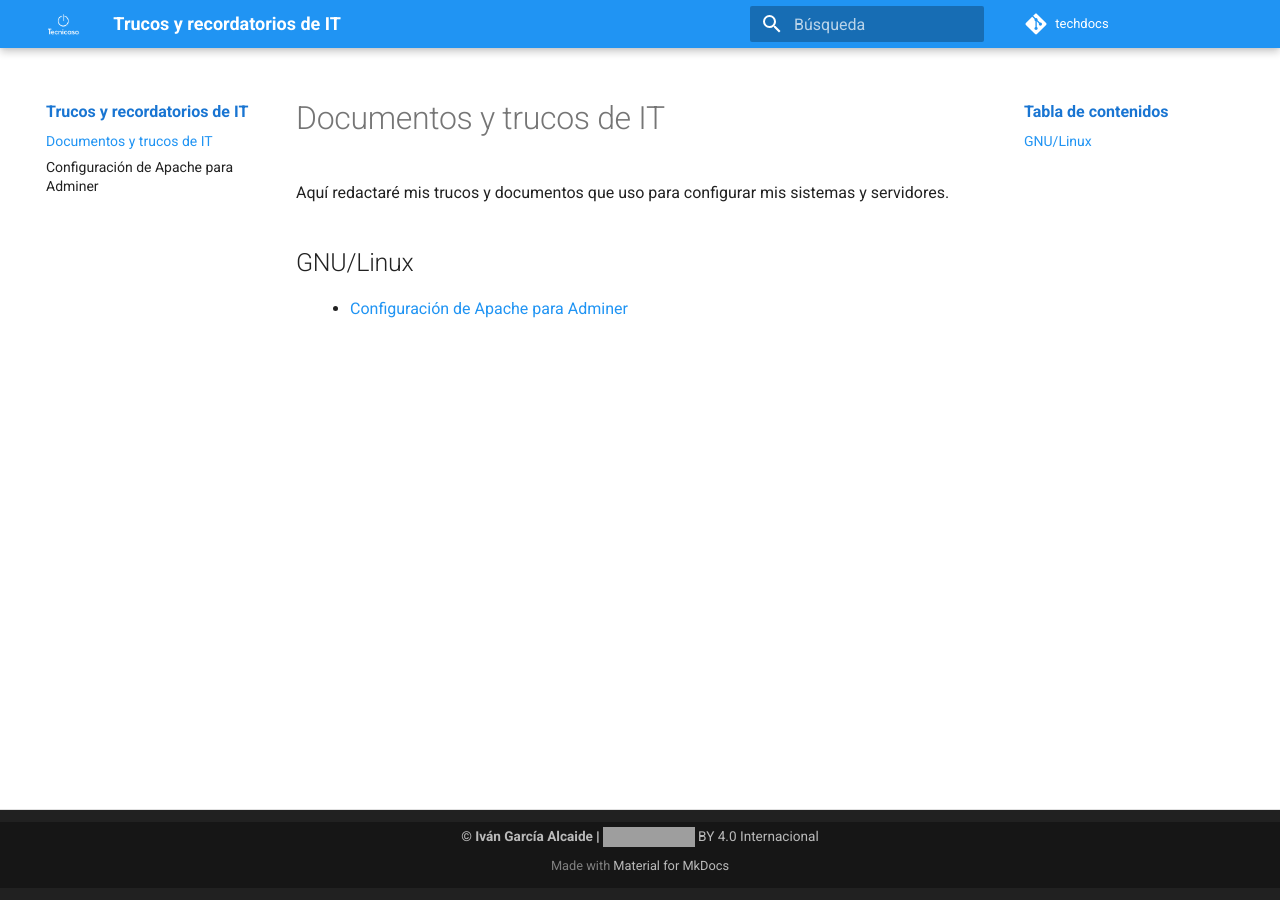
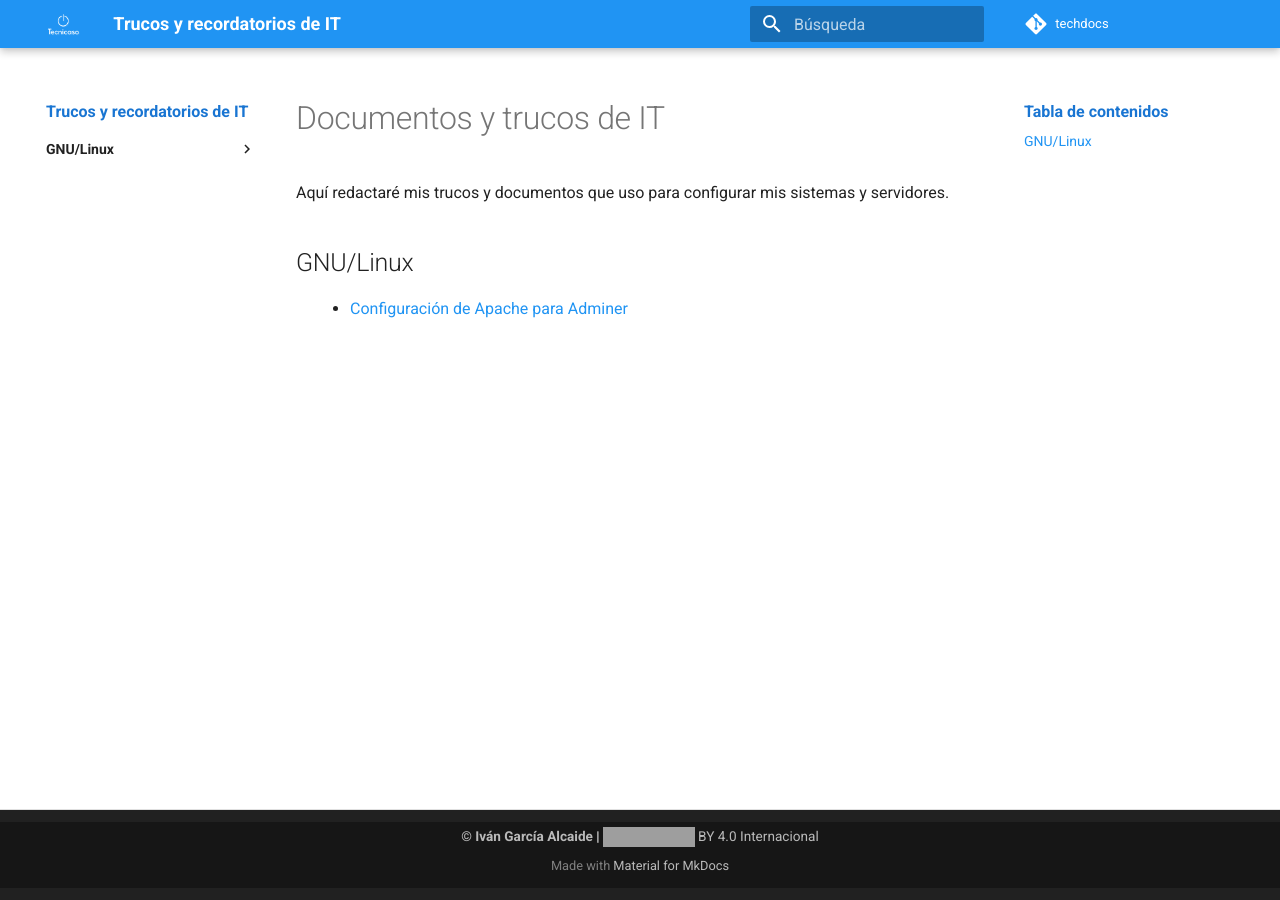
Before and after one commit to ivangarciaalcaide/techdocs, an MkDocs documentation site: the page built from docs/index.md, in a window 1280 px wide. Built offline with MkDocs 1.6.1 and Material for MkDocs 9.7.7, drawn with Linux system fonts in a browser that asks for light colours; comment, search, counter and statistics services are not loaded; grey boxes are pictures that could not be loaded.

```diff
--- a/mkdocs.yml
+++ b/mkdocs.yml
@@ -16,6 +16,7 @@ theme:
   features:
     - content.code.annotate
     - content.code.copy
+    - content.tabs.link
 
   palette:
     primary: 'blue'
@@ -41,3 +42,17 @@ markdown_extensions:
          use_pygments: true
          linenums: true
      - pymdownx.superfences
+     - attr_list
+     - admonition
+     - pymdownx.tasklist:
+         custom_checkbox: true
+         clickable_checkbox: true
+     - pymdownx.tilde
+     - toc:
+         permalink: true
+         toc_depth: 2
+
+nav:
+  - "": index.md
+  - GNU/Linux:
+      -Configuración Apache2 para Adminer: configuracion_apache2_adminer.md
```
